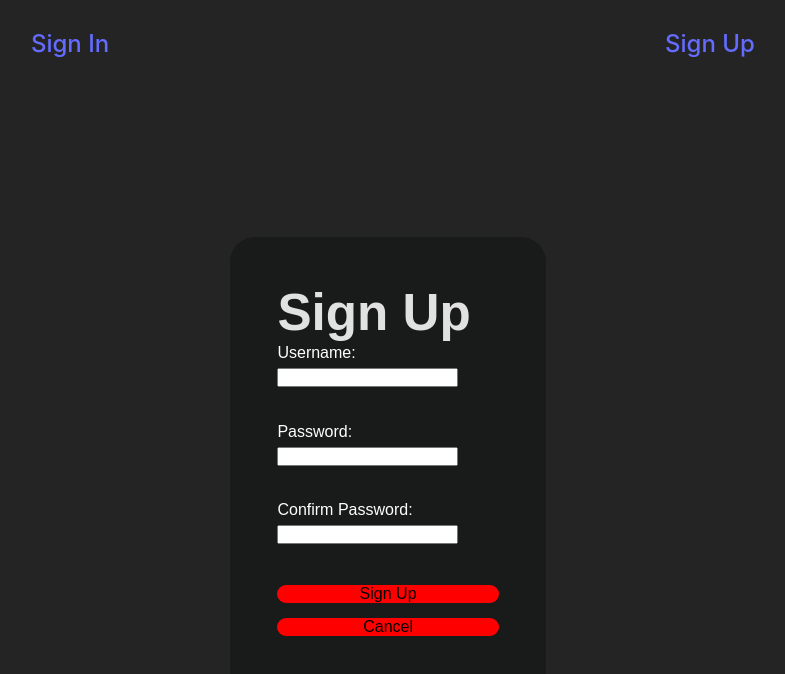
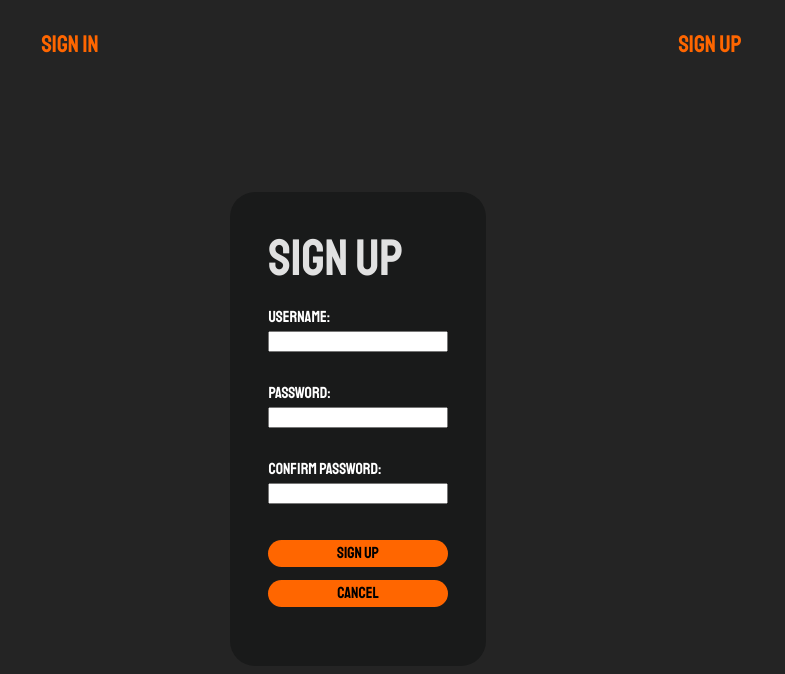
Before and after one commit to Zecrim/cars-app, a React (Vite) app in the folder react-jwt-auth-template-main/: page /signup in a window 1280 px wide. Shown: the top 674 px of the page, without its empty margins (250-1035 px from the left). Built offline with nearby package versions, Linux system fonts and the light colour scheme; no server answers.

Commit message:
styling done

```diff
--- a/react-jwt-auth-template-main/index.html
+++ b/react-jwt-auth-template-main/index.html
@@ -4,7 +4,7 @@
     <meta charset="UTF-8" />
     <link rel="icon" type="image/svg+xml" href="https://em-content.zobj.net/source/microsoft/379/racing-car_1f3ce-fe0f.png" />
     <meta name="viewport" content="width=device-width, initial-scale=1.0" />
-    <title>Cars App</title>
+    <title>The Wrench Collective</title>
   </head>
   <body>
     <div id="root"></div>
--- a/react-jwt-auth-template-main/src/components/CarList/CarList.jsx
+++ b/react-jwt-auth-template-main/src/components/CarList/CarList.jsx
@@ -13,7 +13,7 @@ const { userId, garageId } = useParams()
                         <li key={car._id} className="car-item">
                             <Link to={`/${userId}/garages/${garageId}/${car._id}`}>
                                 <img src={car.imgURL || 'placeholder.jpg'} alt={`${car.make} ${car.model}`} className="car-thumbnail" />
-                                <div className='car-details'>
+                                <div className='car-list-details'>
                                     <h2>{car.make} {car.model}</h2>
                                 </div>
                             </Link>
--- a/react-jwt-auth-template-main/src/components/CarShow/CarShow.jsx
+++ b/react-jwt-auth-template-main/src/components/CarShow/CarShow.jsx
@@ -11,7 +11,8 @@ const CarShow = () => {
     const [garage, setGarage] = useState()
     const navigate = useNavigate()
     const [editCar, setEditCar] = useState(false)
-    const [editComment, setEditComment] = useState('')
+    const [editComment, setEditComment] = useState(false)
+    const [editCommentId, setEditCommentId] = useState('')
 
 
     useEffect(() => {
@@ -79,7 +80,8 @@ const CarShow = () => {
     }
 
     const toggleEditComment = (commentId) => {
-        setEditComment(commentId)
+        editComment? setEditComment(false) : setEditComment(true)
+        editComment && setEditCommentId(commentId)
     }
 
 
@@ -119,6 +121,7 @@ const CarShow = () => {
             <div className='car-comment-tools'>
             <h2>Comments</h2>
             {!editComment && <CarCommentForm handleAddComment={handleAddComment} />}
+            {editComment && <CarCommentForm handleEditComment={handleEditComment} carId={carId} commentId={editCommentId}/> }
             </div>
 
             <div className='car-comments'>
@@ -128,22 +131,27 @@ const CarShow = () => {
                 <article key={comment._id}>
                     <div className="comment-box">
                         <div className='comment-author'>
+                            <div className='comment-author-name'>
                                 <Link to={`/${comment.author._id}`}>
                                     {comment.author.username}
                                 </Link>
+                                <div className='comment-author-post'>
                                     {" "}posted on{" "}
+                                </div>
+                                <div className='comment-author-date'>
                                     {new Date(comment.createdAt).toLocaleDateString()}
+                                </div>
+                            </div>
                         </div>
                         <div className='car-comment-items'>
                             <div className='car-comment-text'>
                                 {comment.text}
                             </div>
                         {comment.author._id === userId && (
-                            <>
+                        <div className='car-comment-buttons'>
                             <button onClick={() => toggleEditComment(comment._id)}>✏️</button>
-                                {editComment === comment._id && <CarCommentForm handleEditComment={handleEditComment} carId={carId} commentId={comment._id}/> }
                             <button onClick={() => handleDeleteComment(comment._id)}>🗑️</button>
-                            </>
+                        </div>
                             )}
                         </div>
                     </div>
--- a/react-jwt-auth-template-main/src/index.css
+++ b/react-jwt-auth-template-main/src/index.css
@@ -1,7 +1,11 @@
+@import url('https://fonts.googleapis.com/css2?family=Geologica:wght@100..900&family=Staatliches&display=swap');
+
+
 * {
   padding: 0;
   margin: 0;
   box-sizing: border-box;
+  font-family: Staatliches, sans-serif;
 }
 
 :root {
@@ -38,13 +42,17 @@
   z-index: -1;
 }
 
+input {
+  font-family: Geologica, sans-serif;
+}
+
 a {
   font-weight: 500;
-  color: #646cff;
+  color: #ff6600;
   text-decoration: inherit;
 }
 a:hover {
-  color: #535bf2;
+  color: red;
 }
 
 .garage, .landing {
@@ -125,17 +133,15 @@ body {
   max-width: 90%;
   margin: 2% 3%;
   padding: 1%;
-  background-color: rgb(25, 26, 26, 0.8);
   border-radius: 25px;
   font-size: 1.5rem;
   list-style: none;
 }
 .garage-list li  {
-  color: white;
   padding: 1%;
 }
 .garage-list li a {
-  color: white;
+  color: #ff6600;
 }
 
 .garage-list li a:hover {
@@ -150,12 +156,6 @@ body {
     list-style-type: none;
   }
 }
-
-/* div {
-  display: flex;
-  justify-content: center;
-  align-items: center;
-} */
 
 nav {
   position: absolute;
@@ -204,9 +204,11 @@ button {
 .carImage {
   max-width: 100%;
   max-height: auto;
+  display: flex;
+  justify-content: center;
 }
 
-.car-details {
+.car-details, .car-list-details {
   display: flex;
   justify-content: space-between;
   align-items: center;
@@ -220,6 +222,10 @@ button {
     border: none;
     background-color: none;
   }
+}
+
+.car-list-details:hover {
+  color: red;
 }
 
 .car-comments-box {
@@ -239,13 +245,17 @@ button {
 }
 
 .car-comment-items {
-  max-width: 55vw;
+  display: flex;
+  justify-content: space-between;
+  width: 100%;
   overflow: auto;
   word-break: break-all;
 }
 
 .car-comment-text {
   text-wrap: wrap;
+  font-size: 1.5rem;
+  font-family: Geologica, sans-serif;
 }
 
 .car-comment-tools {
@@ -259,6 +269,15 @@ button {
   }
 }
 
+.car-comment-buttons {
+  display: flex;
+  flex-direction: column;
+}
+
+.car-comment-form textarea {
+  font-family: Geologica, sans-serif;
+}
+
 .comment-box {
   display: flex;
   border: 1px solid darkslategray;
@@ -268,11 +287,19 @@ button {
 .comment-author {
   display: flex;
   align-items: center;
+  font-size: 1.2rem;
+  padding-right: 3%;
+}
+
+.comment-author-post {
+  font-size: .7rem;
 }
 
 .carImage img {
-  width: 90vw;
+  width: 60vw;
   height: auto;
+  display: flex;
+  justify-content: center;
 }
 
 .car-list ul {
@@ -313,26 +340,27 @@ button {
   flex-direction: column;
   background-color: rgb(25, 26, 26);
   border-radius: 25px;
-  font-family: sans-serif;
   padding: 15%;
   margin: 75% auto;
+  width: 20vw;
 }
 .sign-in-up input {
+  width: 100%;
   margin: 1% 0 8% 0;
   color: white;
 }
 .sign-in-up button {
   width: 100%;
-  background-color: red;
+  background-color: #ff6600;
   border: none;
   color: black;
   border-radius: 25px;
-  font-family: sans-serif;
   margin: 3.5% 0;
+  padding: 2%;
 }
 
 .sign-in-up button:hover {
-  color: aqua;
+  color: red;
   cursor: pointer;
 }
 
@@ -342,6 +370,9 @@ button {
 }
 
 .sign-in-up label {
-  margin-bottom: 5px;
   color: white;
 }
+
+.sign-in-up h1 {
+  margin-bottom: 10%;
+}
```
Lines whose indentation alone changed are shown as unchanged.
